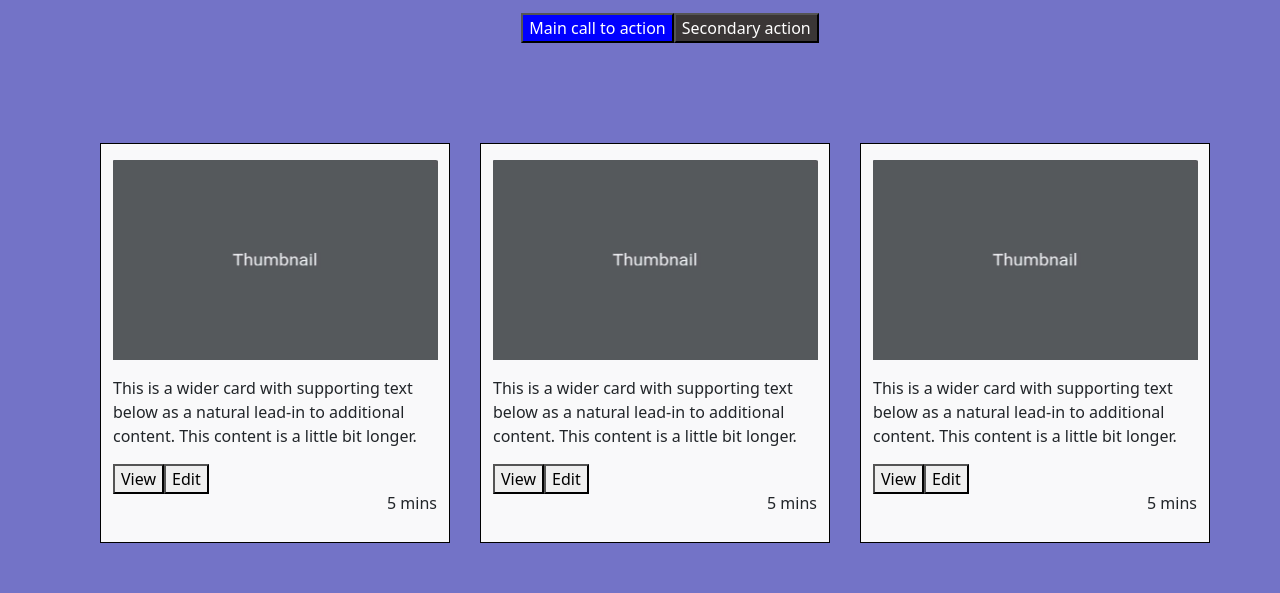
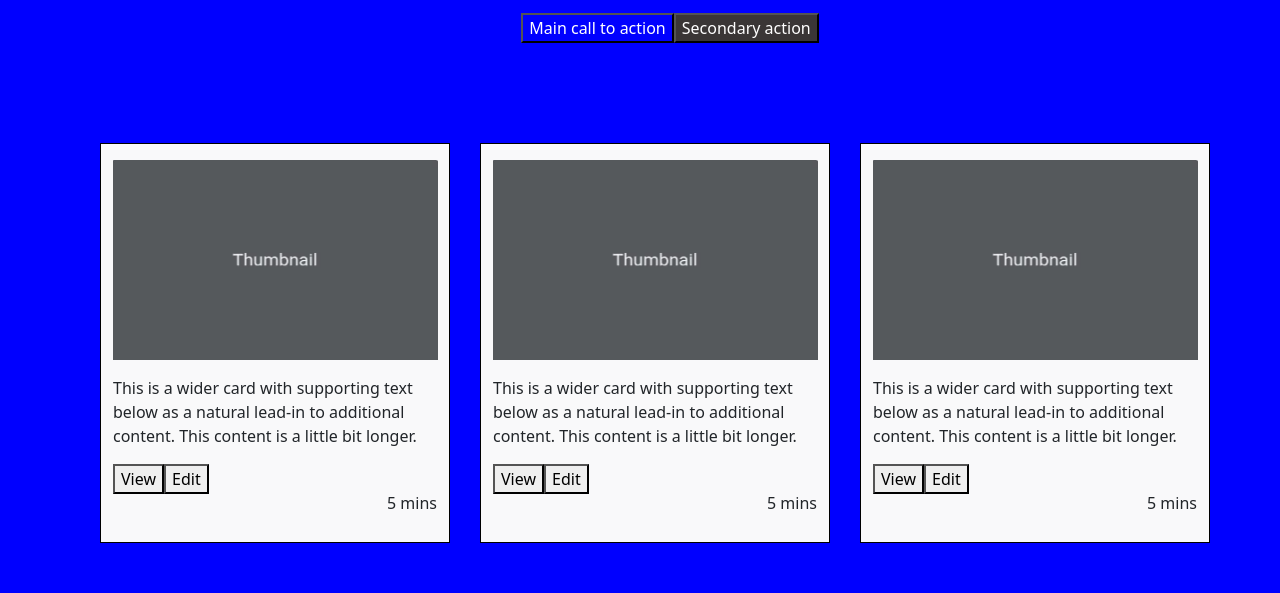
Before and after one commit to Sakthi21a34/web2, a plain HTML site: page index.html in a window 1280 px wide. Shown: the part 207-800 px from the top of the page. Drawn offline with Linux system fonts and the light colour scheme.

Commit message:
Update index.html

```diff
--- a/index.html
+++ b/index.html
@@ -6,7 +6,7 @@
     <body>
         <style>
             body{
-                background-color: rgb(115, 115, 199);
+                background-color: blue;
             }
             .head{
                 text-align: center;
```
